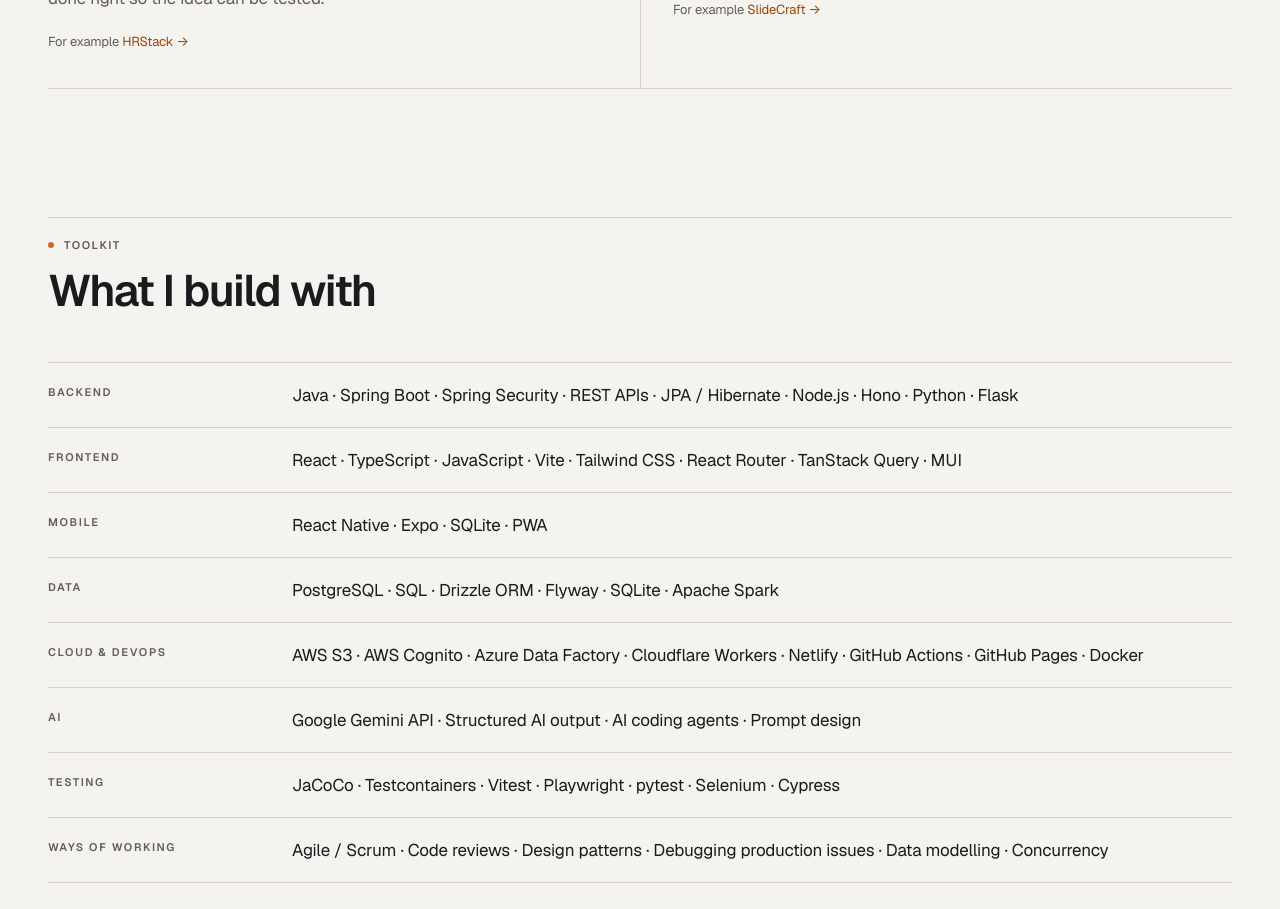
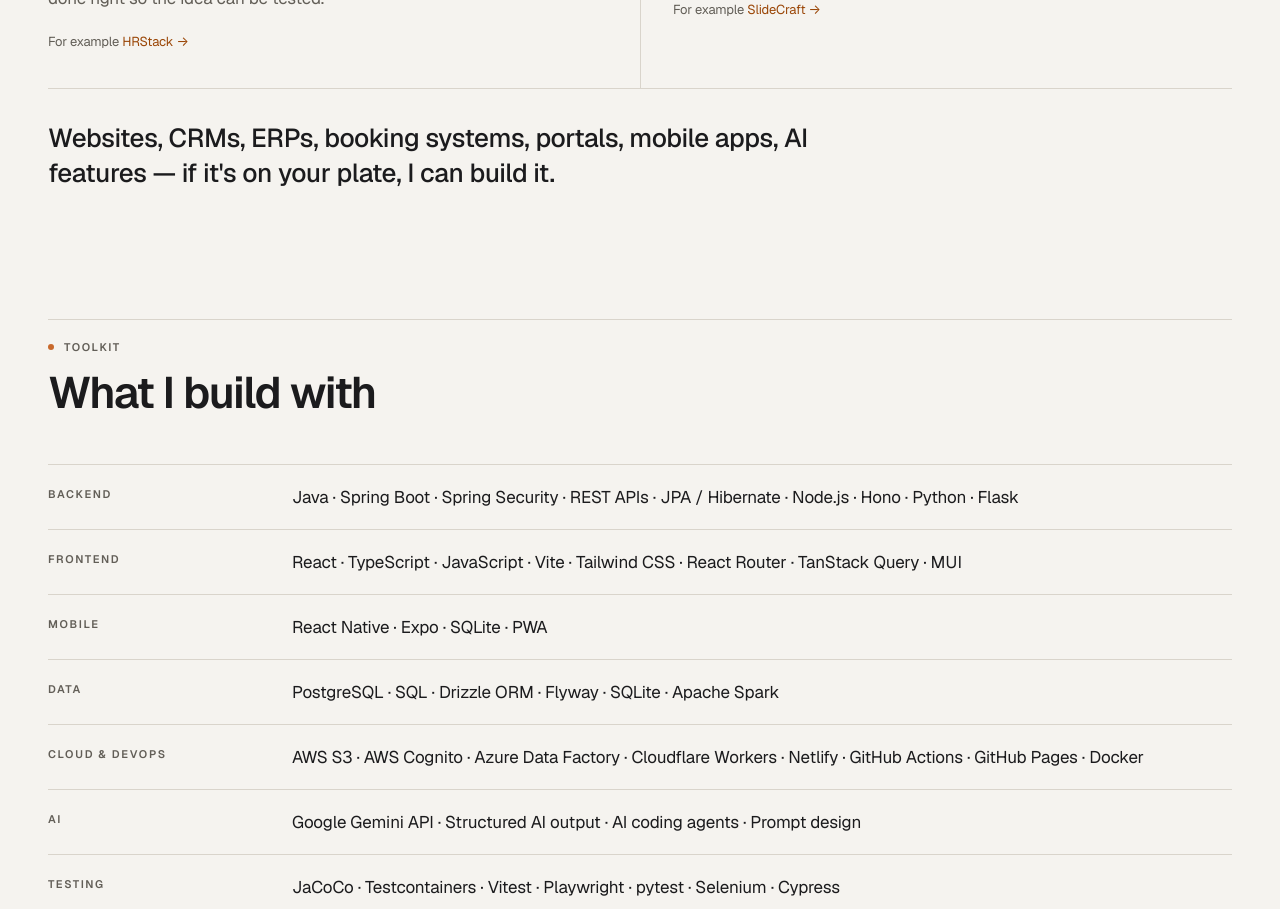
Before and after one commit to Ritesh-Dhekane/ritesh-dhekane.github.io, a React (Vite) app: page / in a window 1280 px wide. Shown: the part 2600-3509 px from the top of the page. Built offline with nearby package versions, Linux system fonts and the light colour scheme; no server answers.

Commit message:
TASK-005: line on the wider range of things I build under 'What I can build for you'

```diff
--- a/content/profile.json
+++ b/content/profile.json
@@ -288,5 +288,6 @@
       "text": "AI features with structured, checked output that fit into a real workflow, not just a chat box.",
       "example": "slidecraft"
     }
-  ]
+  ],
+  "capabilitiesNote": "Websites, CRMs, ERPs, booking systems, portals, mobile apps, AI features — if it's on your plate, I can build it."
 }
--- a/src/lib/types.ts
+++ b/src/lib/types.ts
@@ -64,4 +64,6 @@
   principles: { title: string; text: string }[]
   process: { step: string; text: string }[]
   capabilities: { title: string; text: string; example: string }[]
+  /** One line under the capabilities: the wider range of things Ritesh builds. */
+  capabilitiesNote: string
 }
--- a/src/pages/Home.tsx
+++ b/src/pages/Home.tsx
@@ -119,6 +119,7 @@
             )
           })}
         </div>
+        <p className="capabilities-note reveal">{profile.capabilitiesNote}</p>
       </section>
 
       <section className="section" aria-labelledby="tool-title">
--- a/src/styles.css
+++ b/src/styles.css
@@ -249,6 +249,8 @@
   .grid-2x2 > :nth-child(even) { padding-left: 0; border-left: 0; }
 }
 
+.capabilities-note { margin: 32px 0 0; font-size: clamp(20px, 2.2vw, 26px); line-height: 1.35; letter-spacing: -0.015em; font-weight: 500; max-width: 30em; }
+
 /* ── Spec sheet (toolkit, facts) ──────────────────── */
 .spec { margin: 0; border-top: 1px solid var(--line); }
 .spec > div { display: grid; grid-template-columns: 220px 1fr; gap: 24px; padding: 18px 0; border-bottom: 1px solid var(--line); transition: border-color 0.2s; }
```
